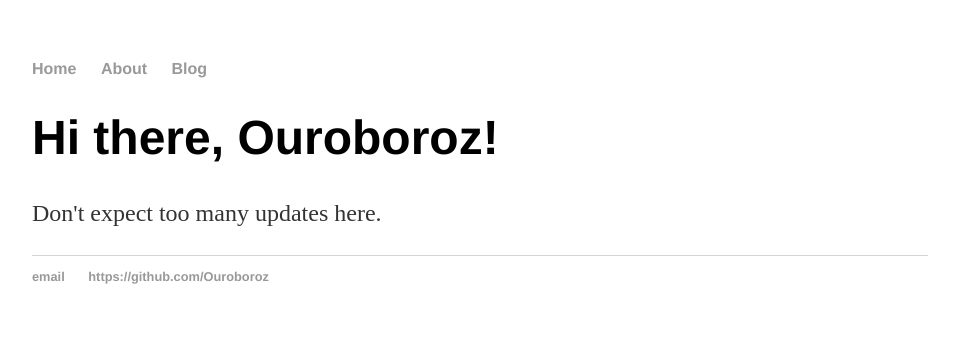
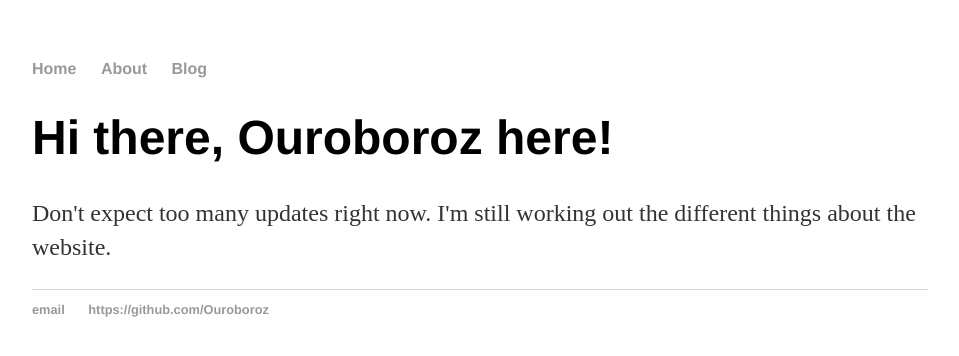
Before and after one commit to Ouroboroz/ouroboroz.github.io, a Jekyll site: the page built from index.html, in a window 1280 px wide. Shown: the top 356 px of the page, without its empty margins (160-1119 px from the left). Built offline with Jekyll 4.4.1, drawn with Linux system fonts in a browser that asks for light colours.

Commit message:
Updated Index.html

```diff
--- a/index.html
+++ b/index.html
@@ -3,6 +3,6 @@ layout: default
 title: Hank Quinlan, Horrible Cop
 ---
 <div class="blurb">
-	<h1>Hi there, Ouroboroz!</h1>
-	<p>Don't expect too many updates here.</p>
+	<h1>Hi there, Ouroboroz here!</h1>
+	<p>Don't expect too many updates right now. I'm still working out the different things about the website.</p>
 </div><!-- /.blurb -->
```
